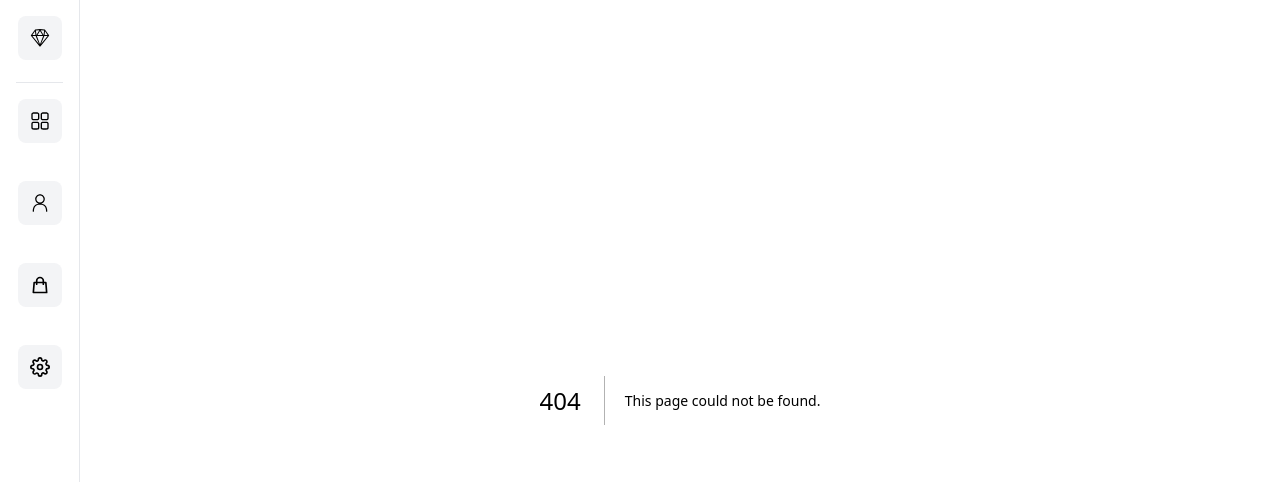
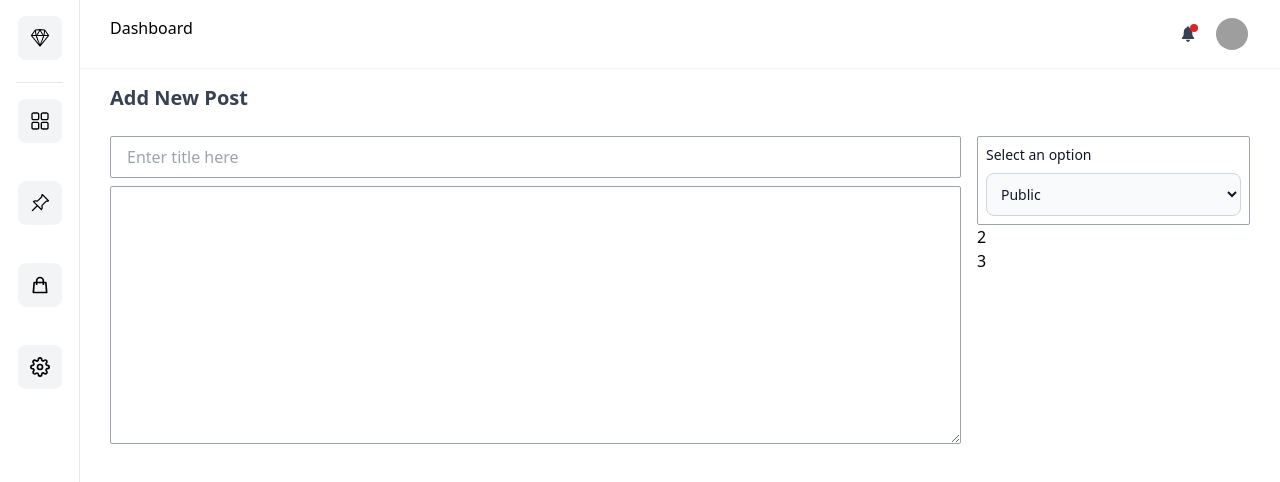
Before and after one commit to abdulqadirmohamed/next-dashboard, a Next.js app: page /newpost in a window 1280 px wide. Before the commit this address had no page. Shown: the top 482 px of the page. Built offline with nearby package versions, Linux system fonts and the light colour scheme; grey boxes are pictures that could not be loaded.

Commit message:
added new pages

```diff
--- a/src/components/Header.jsx
+++ b/src/components/Header.jsx
@@ -2,7 +2,7 @@ import React from "react";
 import {IoIosNotifications} from 'react-icons/io'
 const Header = () => {
   return (
-    <div className=" bg-white w-full py-4 ">
+    <div className=" bg-white w-full py-4 shadow-sm">
       <div className="w-[95%] mx-auto flex justify-between">
         <h1>Dashboard</h1>
         <div className="flex items-center gap-4">
--- a/src/components/Sidebar.jsx
+++ b/src/components/Sidebar.jsx
@@ -2,9 +2,10 @@ import React from 'react';
 import Link from 'next/link';
 import { useRouter } from 'next/router';
 import Image from 'next/image';
-import { RxSketchLogo, RxDashboard, RxPerson } from 'react-icons/rx';
+import { RxSketchLogo, RxDashboard } from 'react-icons/rx';
 import { HiOutlineShoppingBag } from 'react-icons/hi';
 import { FiSettings } from 'react-icons/fi';
+import { BsPinAngle } from 'react-icons/bs';
 
 const Sidebar = ({ children }) => {
   const router = useRouter();
@@ -13,6 +14,7 @@ const Sidebar = ({ children }) => {
   ];
   return (
     <div className='flex'>
+
       <div className='fixed w-20 h-screen p-4 bg-white border-r-[1px] flex flex-col justify-between'>
         <div className='flex flex-col items-center'>
           <Link href='/'>
@@ -26,9 +28,9 @@ const Sidebar = ({ children }) => {
               <RxDashboard size={20} />
             </div>
           </Link>
-          <Link href='/customers'>
-            <div className={`p-3 my-4 rounded-lg inline-block bg-gray-100 ${(router.pathname == "/customers"? "bg-purple-800 text-white":"" )}`}>
-              <RxPerson size={20} />
+          <Link href='/posts'>
+            <div className={`p-3 my-4 rounded-lg inline-block bg-gray-100 ${(router.pathname == "/posts"? "bg-purple-800 text-white":"" )}`}>
+              <BsPinAngle size={20} />
             </div>
           </Link>
           <Link href='/orders'>
--- a/src/pages/_app.js
+++ b/src/pages/_app.js
@@ -1,13 +1,12 @@
-
 import Sidebar from "@/components/Sidebar";
 import "@/styles/globals.css";
 
 export default function App({ Component, pageProps }) {
   return (
     <Sidebar>
-      <Component {...pageProps} />
-
+      <div className="">
+        <Component {...pageProps} />
+      </div>
     </Sidebar>
-
-    )
+  );
 }
--- /dev/null
+++ b/src/pages/newpost.js
@@ -0,0 +1,65 @@
+import React from "react";
+import Head from "next/head";
+import Header from "@/components/Header";
+
+const newpost = () => {
+  return (
+    <>
+      <Head>
+        <title>New Post</title>
+        <meta name="description" content="Generated by create next app" />
+        <meta name="viewport" content="width=device-width, initial-scale=1" />
+        <link rel="icon" href="/favicon.ico" />
+      </Head>
+      <Header />
+      <div className="w-[95%] mx-auto">
+        <h1 className="text-xl font-bold text-gray-700 my-4">Add New Post</h1>
+        <div className="grid grid-cols-4 gap-4">
+          <div className="col-span-3">
+            <div className="my-2">
+              <input
+                type="text"
+                className="w-full border-[1px] border-gray-400 rounded-sm py-2 px-4 outline-none "
+                placeholder="Enter title here"
+              />
+            </div>
+            <div className=" my-2">
+              <textarea
+                name=""
+                id=""
+                className="w-full border-[1px] border-gray-400 rounded-sm py-2 px-4 outline-none "
+                cols="30"
+                rows="10"
+              ></textarea>
+            </div>
+          </div>
+
+          {/* side */}
+          <div className="my-2">
+            <div className="border-[1px] border-gray-400 rounded-sm p-2">
+              <label
+                for="countries"
+                class="block mb-2 text-sm font-medium text-gray-900 dark:text-white"
+              >
+                Select an option
+              </label>
+              <select
+                id="countries"
+                className="bg-gray-50 border border-gray-300 text-gray-900 text-sm rounded-lg focus:ring-blue-500 focus:border-blue-500 block w-full p-2.5 dark:bg-gray-700 dark:border-gray-600 dark:placeholder-gray-400 dark:text-white dark:focus:ring-blue-500 dark:focus:border-blue-500"
+              >
+                <option selected>Public</option>
+                <option value="US">Draft</option>
+              </select>
+            </div>
+            <div>
+             2
+            </div>
+            <div>3</div>
+          </div>
+        </div>
+      </div>
+    </>
+  );
+};
+
+export default newpost;
--- a/src/pages/customers.jsx
+++ b/src/pages/posts.jsx
@@ -1,9 +1,10 @@
 import React from "react";
-import {motion} from 'framer-motion'
+import Link from "next/link";
+import { motion } from "framer-motion";
 import Head from "next/head";
 import Header from "@/components/Header";
 
-const customers = () => {
+const posts = () => {
   const customersList = [
     {
       id: 1,
@@ -29,14 +30,17 @@ const customers = () => {
   return (
     <>
       <Head>
-        <title>Customers</title>
+        <title>Posts</title>
         <meta name="description" content="Generated by create next app" />
         <meta name="viewport" content="width=device-width, initial-scale=1" />
         <link rel="icon" href="/favicon.ico" />
       </Head>
       <Header />
 
-      <motion.div animate={{y:[-50,0,0]}} className="w-[95%] mx-auto">
+      <motion.div animate={{ y: [-50, 0, 0] }} className="w-[95%] mx-auto">
+        <div className="my-4">
+           <Link href="/newpost" className="button">Add New</Link>
+        </div>
         <table className="w-full text-sm text-left  text-gray-500 dark:text-gray-400 py-4">
           <thead className="text-[11px]  text-gray-700 uppercase bg-gray-50 dark:bg-gray-700 dark:text-gray-400 ">
             <tr className="">
@@ -83,4 +87,4 @@ const customers = () => {
   );
 };
 
-export default customers;
+export default posts;
--- a/src/styles/globals.css
+++ b/src/styles/globals.css
@@ -1,3 +1,10 @@
 @tailwind base;
 @tailwind components;
 @tailwind utilities;
+
+
+@layer components  {
+    button {
+        @apply bg-indigo-700 text-white px-4 py-2 rounded hover:bg-indigo-800 transition-all duration-150 ease-linear
+    }
+}
```
